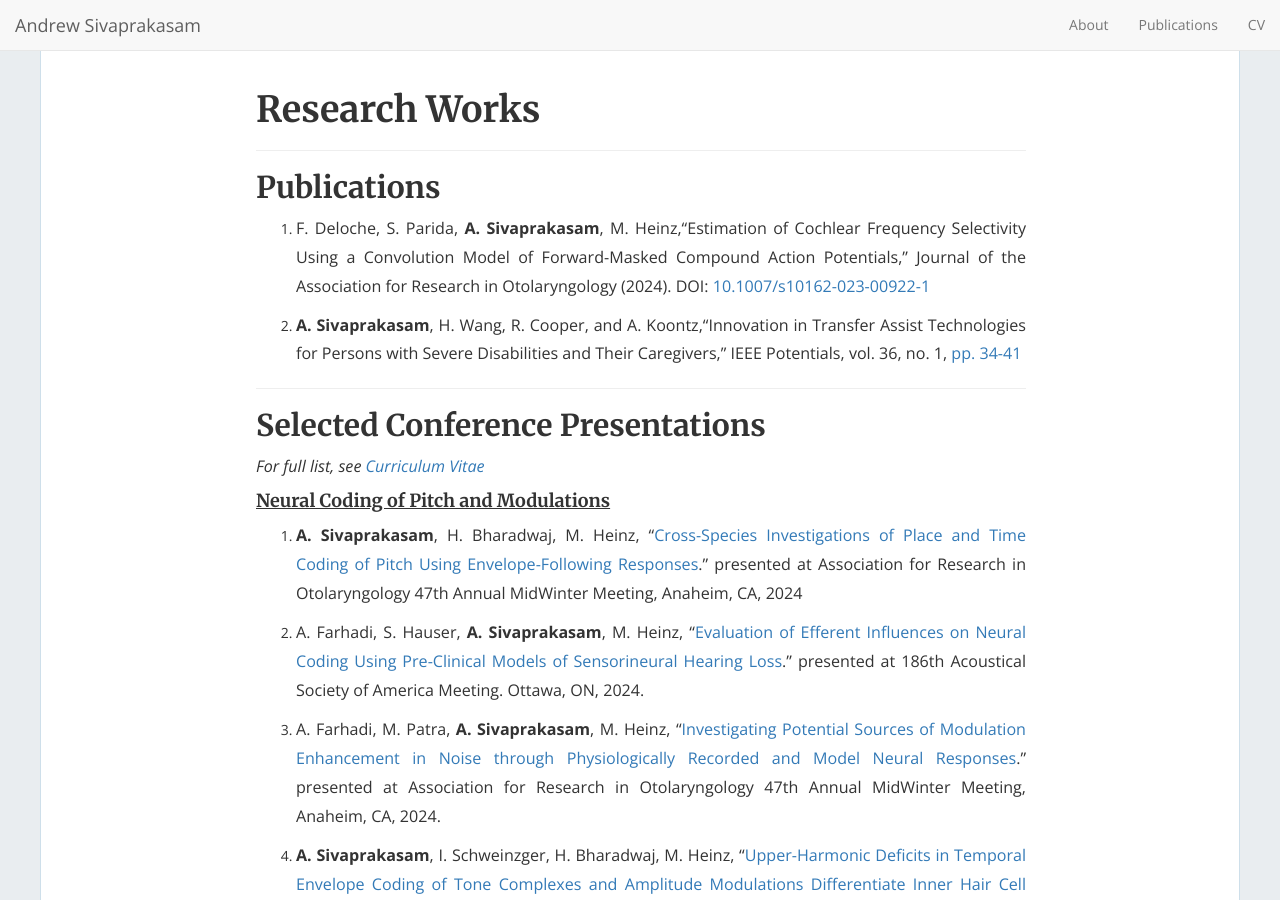
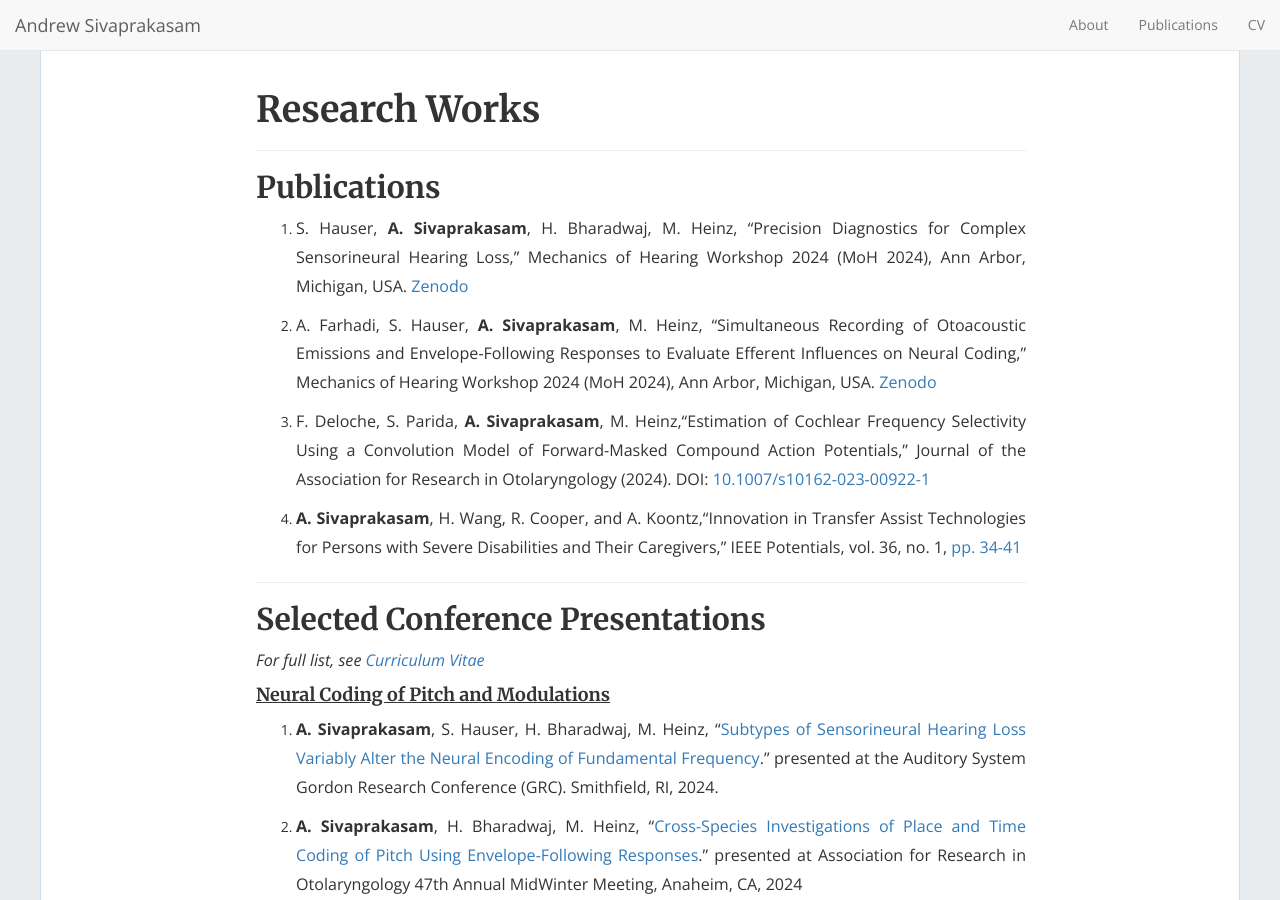
Before and after one commit to sivaprakasaman/sivaprakasaman.github.io, a Jekyll site: the page built from publications.md, in a window 1280 px wide and 900 px high. Built offline with Jekyll 4.4.1, drawn with Linux system fonts in a browser that asks for light colours; nearby versions of some CDN libraries.

Commit message:
uploading summer research content/updated CV

```diff
--- a/publications.md
+++ b/publications.md
@@ -9,10 +9,13 @@ permalink: /publications/
 ---
 
 ## Publications
+1. S. Hauser, **A. Sivaprakasam**, H. Bharadwaj, M. Heinz, "Precision Diagnostics for Complex Sensorineural Hearing Loss," Mechanics of Hearing Workshop 2024 (MoH 2024), Ann Arbor, Michigan, USA. [Zenodo](https://doi.org/10.5281/zenodo.13334652)
 
-1. F. Deloche, S. Parida, **A. Sivaprakasam**, M. Heinz,“Estimation of Cochlear Frequency Selectivity Using a Convolution Model of Forward-Masked Compound Action Potentials,” Journal of the Association for Research in Otolaryngology (2024). DOI:  [10.1007/s10162-023-00922-1](https://doi.org/10.1007/s10162-023-00922-1)
+2. A. Farhadi, S. Hauser, **A. Sivaprakasam**, M. Heinz, "Simultaneous Recording of Otoacoustic Emissions and Envelope-Following Responses to Evaluate Efferent Influences on Neural Coding," Mechanics of Hearing Workshop 2024 (MoH 2024), Ann Arbor, Michigan, USA. [Zenodo](https://doi.org/10.5281/zenodo.13329441)
 
-2. **A. Sivaprakasam**, H. Wang, R. Cooper, and A. Koontz,“Innovation in Transfer Assist Technologies for Persons with Severe Disabilities and Their Caregivers,” IEEE Potentials, vol. 36, no. 1, [pp. 34-41](https://ieeexplore.ieee.org/document/7814381?reload=true)
+3. F. Deloche, S. Parida, **A. Sivaprakasam**, M. Heinz,“Estimation of Cochlear Frequency Selectivity Using a Convolution Model of Forward-Masked Compound Action Potentials,” Journal of the Association for Research in Otolaryngology (2024). DOI:  [10.1007/s10162-023-00922-1](https://doi.org/10.1007/s10162-023-00922-1)
+
+4. **A. Sivaprakasam**, H. Wang, R. Cooper, and A. Koontz,“Innovation in Transfer Assist Technologies for Persons with Severe Disabilities and Their Caregivers,” IEEE Potentials, vol. 36, no. 1, [pp. 34-41](https://ieeexplore.ieee.org/document/7814381?reload=true)
 
 ---
 
@@ -22,17 +25,19 @@ permalink: /publications/
 
 #### <u>Neural Coding of Pitch and Modulations</u>
 
-1. **A. Sivaprakasam**, H. Bharadwaj, M. Heinz, “[Cross-Species Investigations of Place and Time Coding of Pitch Using Envelope-Following Responses](https://sivaprakasaman.github.io/docs/Sivaprakasam_ARO_2024_PitchEFR_forSubmission.pdf).” presented at Association for Research in Otolaryngology 47th Annual MidWinter Meeting, Anaheim, CA, 2024
+1. **A. Sivaprakasam**, S. Hauser, H. Bharadwaj, M. Heinz, "[Subtypes of Sensorineural Hearing Loss Variably Alter the Neural Encoding of Fundamental Frequency](https://sivaprakasaman.github.io/docs/GRC_2024_PitchEFR_SNHL_v3.pdf)." presented at the Auditory System Gordon Research Conference (GRC). Smithfield, RI, 2024.
 
-2. A. Farhadi, S. Hauser, **A. Sivaprakasam**, M. Heinz, “[Evaluation of Efferent Influences on Neural Coding Using Pre-Clinical Models of Sensorineural Hearing Loss](https://sivaprakasaman.github.io/docs/ASA2024_AF_EfferentCoding_SNHL.jpg).” presented at 186th Acoustical Society of America Meeting. Ottawa, ON, 2024.
+2. **A. Sivaprakasam**, H. Bharadwaj, M. Heinz, “[Cross-Species Investigations of Place and Time Coding of Pitch Using Envelope-Following Responses](https://sivaprakasaman.github.io/docs/Sivaprakasam_ARO_2024_PitchEFR_forSubmission.pdf).” presented at Association for Research in Otolaryngology 47th Annual MidWinter Meeting, Anaheim, CA, 2024
 
-3. A. Farhadi, M. Patra, **A. Sivaprakasam**, M. Heinz, “[Investigating Potential Sources of Modulation Enhancement in Noise through Physiologically Recorded and Model Neural Responses](https://sivaprakasaman.github.io/docs/ARO24_AF_ModulationEnhancement.pdf).” presented at Association for Research in Otolaryngology 47th Annual MidWinter Meeting, Anaheim, CA, 2024.
+3. A. Farhadi, S. Hauser, **A. Sivaprakasam**, M. Heinz, “[Evaluation of Efferent Influences on Neural Coding Using Pre-Clinical Models of Sensorineural Hearing Loss](https://sivaprakasaman.github.io/docs/ASA2024_AF_EfferentCoding_SNHL.jpg).” presented at 186th Acoustical Society of America Meeting. Ottawa, ON, 2024.
 
-4. **A. Sivaprakasam**, I. Schweinzger, H. Bharadwaj, M. Heinz, “[Upper-Harmonic Deficits in Temporal Envelope Coding of Tone Complexes and Amplitude Modulations Differentiate Inner Hair Cell Damage From Synaptopathy](https://sivaprakasaman.github.io/docs/Sivaprakasam_ARO_IHC_TTS_2023.pdf),” presented at Association for Research in Otolaryngology 46th Annual MidWinter Meeting, Orlando, FL, 2023.
+4. A. Farhadi, M. Patra, **A. Sivaprakasam**, M. Heinz, “[Investigating Potential Sources of Modulation Enhancement in Noise through Physiologically Recorded and Model Neural Responses](https://sivaprakasaman.github.io/docs/ARO24_AF_ModulationEnhancement.pdf).” presented at Association for Research in Otolaryngology 47th Annual MidWinter Meeting, Anaheim, CA, 2024.
 
-5. **A. Sivaprakasam**, I. Schweinzger, H. Bharadwaj, M. Heinz, “[Inner Hair Cell Damage and Cochlear Synaptopathy Differentially Impact Neural Envelope Coding of Modulations and Pitch](https://sivaprakasaman.github.io/docs/Sivaprakasam_MARC_Talk_22.pdf),” presented at the 9th Midwest Auditory Research Conference, Ann Arbor, MI, 2022. (Talk)
+5. **A. Sivaprakasam**, I. Schweinzger, H. Bharadwaj, M. Heinz, “[Upper-Harmonic Deficits in Temporal Envelope Coding of Tone Complexes and Amplitude Modulations Differentiate Inner Hair Cell Damage From Synaptopathy](https://sivaprakasaman.github.io/docs/Sivaprakasam_ARO_IHC_TTS_2023.pdf),” presented at Association for Research in Otolaryngology 46th Annual MidWinter Meeting, Orlando, FL, 2023.
 
-6. I. Schweinzger, **A. Sivaprakasam**, M. Heinz, “[Differentiating Inner Hair Cell Dysfunction From Cochlear Synaptopathy Using Non-Invasive Measures of Temporal Envelope Coding in Chinchilla](https://sivaprakasaman.github.io/docs/ARO_2022_Poster_FinalDraft.pdf),” presented (virtually) at the Association for Research in Otolaryngology 45th Annual MidWinter Meeting, San Jose, CA, 2022.
+6. **A. Sivaprakasam**, I. Schweinzger, H. Bharadwaj, M. Heinz, “[Inner Hair Cell Damage and Cochlear Synaptopathy Differentially Impact Neural Envelope Coding of Modulations and Pitch](https://sivaprakasaman.github.io/docs/Sivaprakasam_MARC_Talk_22.pdf),” presented at the 9th Midwest Auditory Research Conference, Ann Arbor, MI, 2022. (Talk)
+
+7. I. Schweinzger, **A. Sivaprakasam**, M. Heinz, “[Differentiating Inner Hair Cell Dysfunction From Cochlear Synaptopathy Using Non-Invasive Measures of Temporal Envelope Coding in Chinchilla](https://sivaprakasaman.github.io/docs/ARO_2022_Poster_FinalDraft.pdf),” presented (virtually) at the Association for Research in Otolaryngology 45th Annual MidWinter Meeting, San Jose, CA, 2022.
 
 #### <u>Computational Modeling of Neurophysiology & Frequency Selectivity</u>
 
```
Also changed, not shown: 2 other files.
